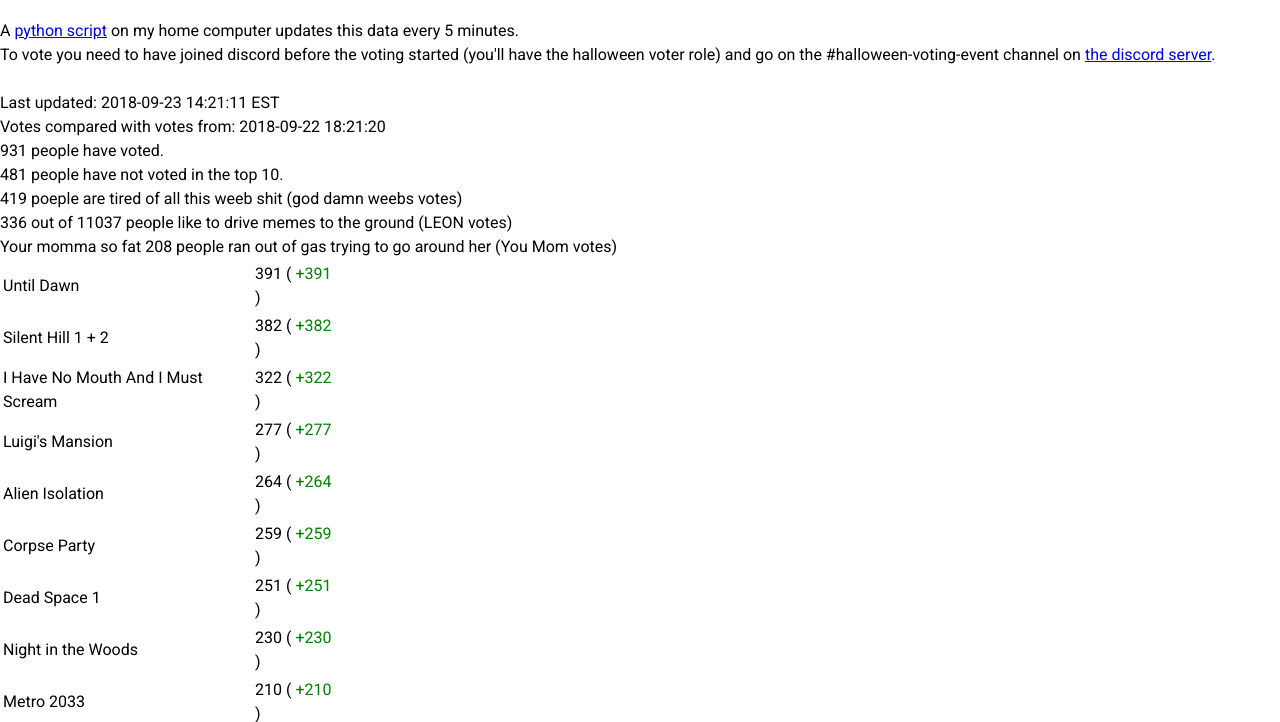
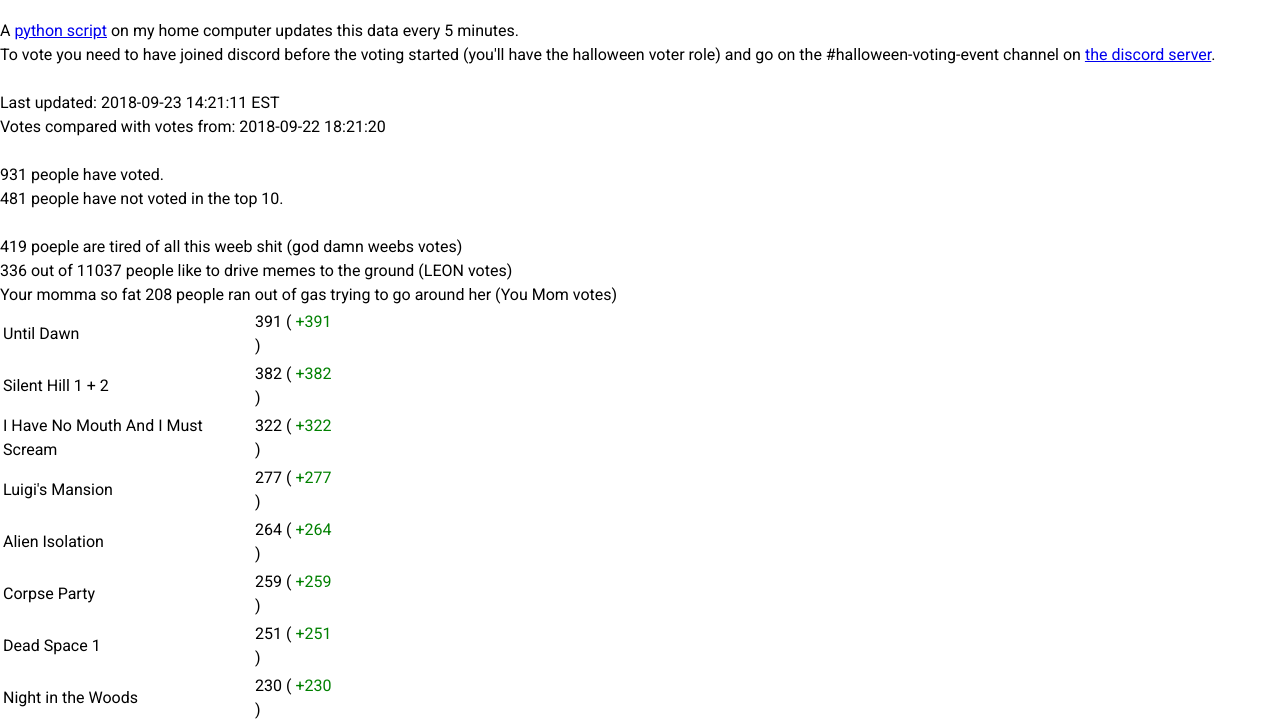
Before and after one commit to Nodja/Nodja.github.io, a plain HTML site: page joevotes/index.html in a window 1280 px wide. Shown: the part 72-794 px from the top of the page. Drawn offline with nearby package versions, Linux system fonts and the light colour scheme.

Commit message:
added spacing for readability

```diff
--- a/joevotes/index.html
+++ b/joevotes/index.html
@@ -19,9 +19,9 @@
                         <br><br>
 
                         Last updated: {{ last_update }} EST <br>
-                        Votes compared with votes from: {{ compare_date }} <br>
+                        Votes compared with votes from: {{ compare_date }} <br><br>
                         {{ total_voters }} people have voted. <br>
-                        {{ nontop_voters }} people have not voted in the top 10. <br>
+                        {{ nontop_voters }} people have not voted in the top 10. <br><br>
                         {{ specials['god damn weebs'] }} poeple are tired of all this weeb shit (god damn weebs votes) <br>
                         {{ specials['LEON'] }} out of 11037 people like to drive memes to the ground (LEON votes) <br>
                         Your momma so fat {{ specials['Your Mom'] }} people ran out of gas trying to go around her (You Mom votes)
```
